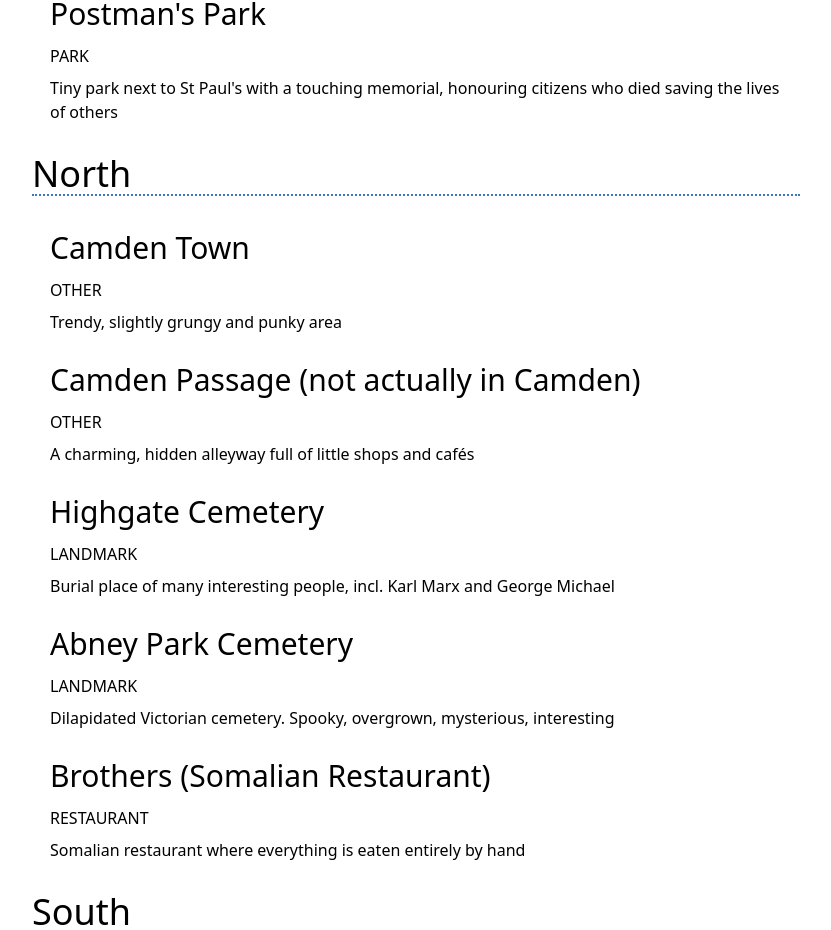
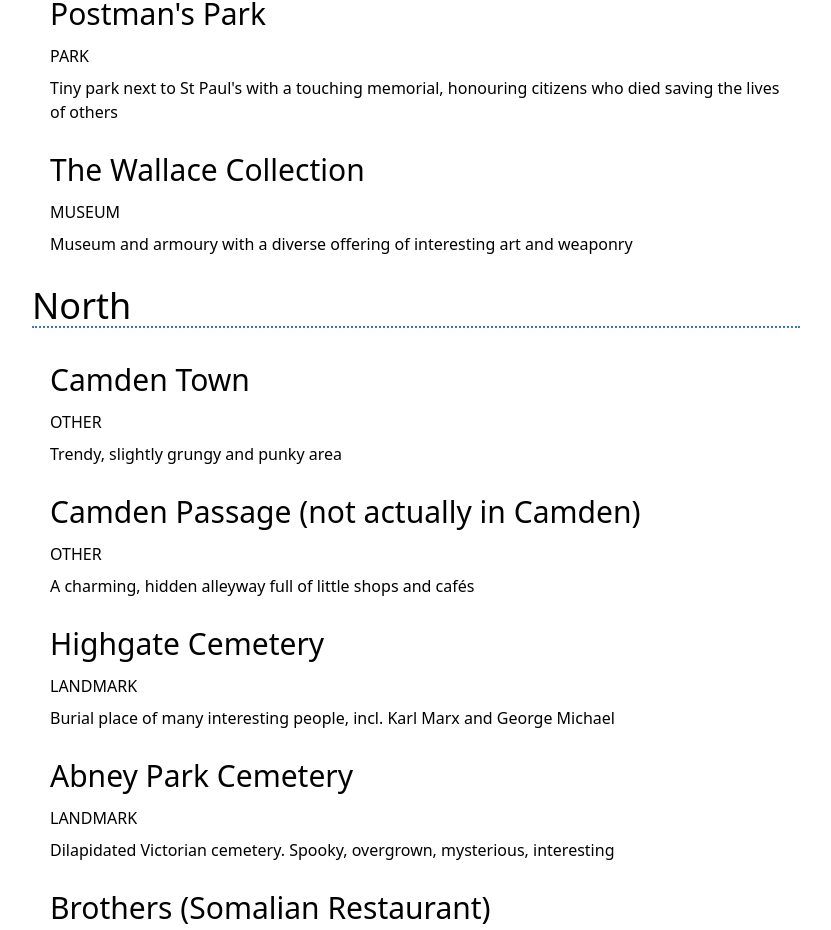
Before and after one commit to a1v0/london-liste, a Next.js app: page /areas in a window 1280 px wide. Shown: the part 4430-5360 px from the top of the page, without its empty margins (224-1055 px from the left). Built offline with nearby package versions, Linux system fonts and the light colour scheme; a web font is replaced by a local one.

Commit message:
Add Wallace Collection

```diff
--- a/app/places.js
+++ b/app/places.js
@@ -502,6 +502,18 @@ exports.places = [
 		location: "North - Tottenham", // "[region] - [area]" or "[region] - [Tube stop]". For examples, see above.
 		website: "",
 	},
+	{
+		slug: "wallace-collection", // leave this blank
+		name: "The Wallace Collection",
+		keyFacts: [
+			"Museum and armoury with a diverse offering of interesting art and weaponry", // at least one fact is mandatory
+			"Decadent, pre-revolutionary French art, Dutch masters and more, in a handsome gallery setting", // add more or delete as necessary
+		],
+		type: "museum", // see list of approved types above. Let a1v0 know if you need to add another type.
+		cost: "Free",
+		location: "Central - Marylebone", // "[region] - [area]" or "[region] - [Tube stop]". For examples, see above.
+		website: "https://www.wallacecollection.org/",
+	},
 	// <<<<<<<<<<<<<<<<<<<<<<<<<<<<<<<<<<<<<<<<<<<<< DO NOT PASTE ANYTHING BELOW THIS LINE
 
 	// RESTAURANTS
@@ -517,9 +529,8 @@ exports.places = [
 	// Duxford (costs money)
 	// White Cube Gallery
 	// Two Temple Place
-	// Wallace Collection
 	// Mithras-Tempel
-	// The Royal institution
+	// The Royal Institution
 
 	// PARKS
 	// Skygarden
```
